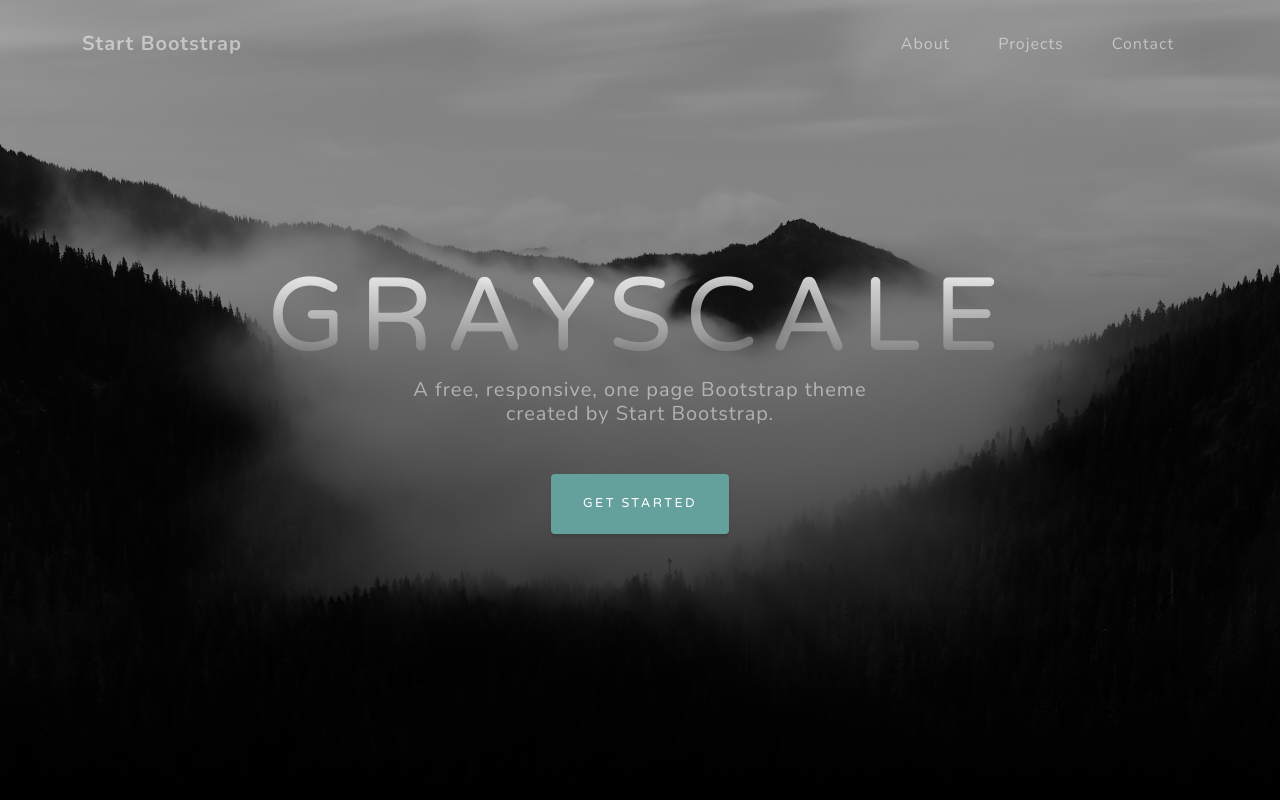
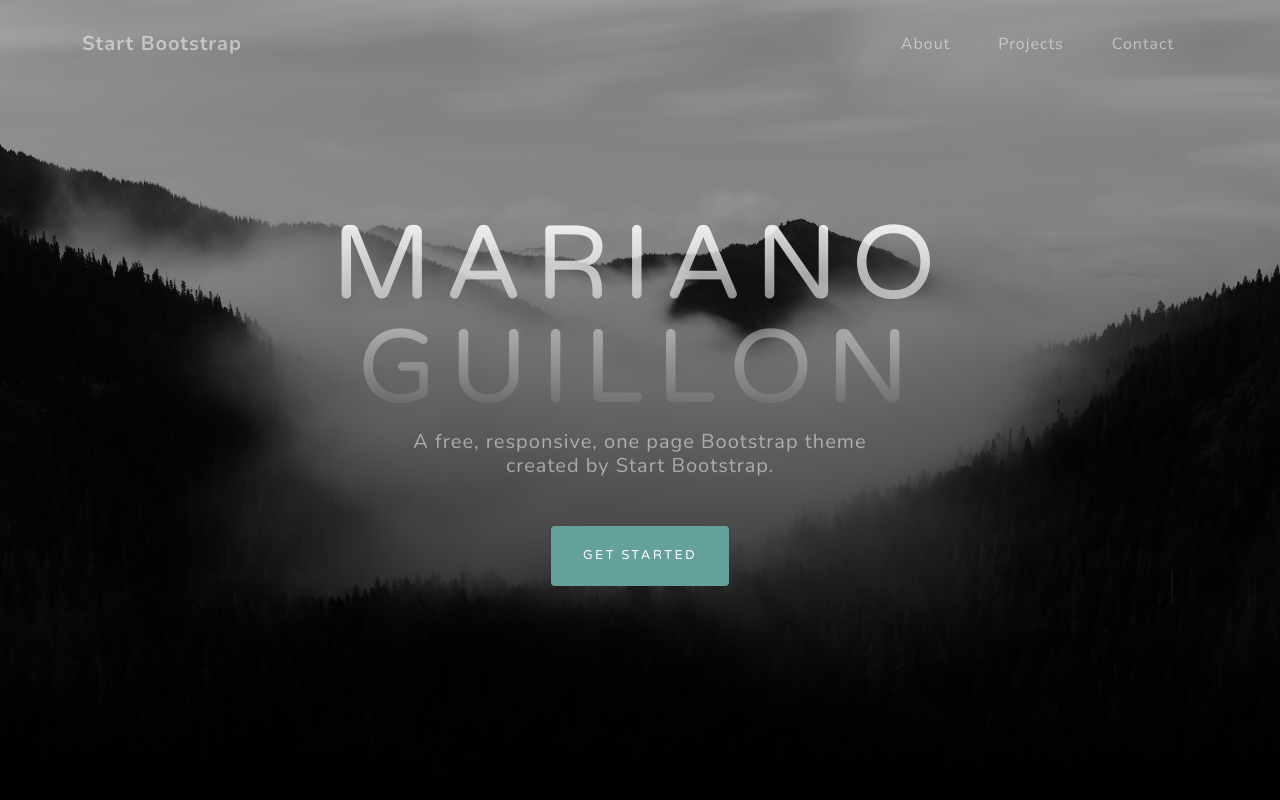
Before and after one commit to MarianoGuillon/MarianoGuillon.github.io, a plain HTML site: page index.html in a window 1280 px wide. Shown: the top 800 px of the page. Drawn offline with nearby package versions, Linux system fonts and the light colour scheme.

Commit message:
cambie nombre

```diff
--- a/index.html
+++ b/index.html
@@ -5,7 +5,7 @@
         <meta name="viewport" content="width=device-width, initial-scale=1, shrink-to-fit=no" />
         <meta name="description" content="" />
         <meta name="author" content="" />
-        <title>Mariano Guillon</title>
+        <title>Grayscale - Start Bootstrap Theme</title>
         <link rel="icon" type="image/x-icon" href="assets/img/favicon.ico" />
         <!-- Font Awesome icons (free version)-->
         <script src="https://use.fontawesome.com/releases/v5.15.3/js/all.js" crossorigin="anonymous"></script>
@@ -37,7 +37,7 @@
         <header class="masthead">
             <div class="container d-flex h-100 align-items-center">
                 <div class="mx-auto text-center">
-                    <h1 class="mx-auto my-0 text-uppercase">Grayscale</h1>
+                    <h1 class="mx-auto my-0 text-uppercase">Mariano Guillon</h1>
                     <h2 class="text-white-50 mx-auto mt-2 mb-5">A free, responsive, one page Bootstrap theme created by Start Bootstrap.</h2>
                     <a class="btn btn-primary js-scroll-trigger" href="#about">Get Started</a>
                 </div>
```
